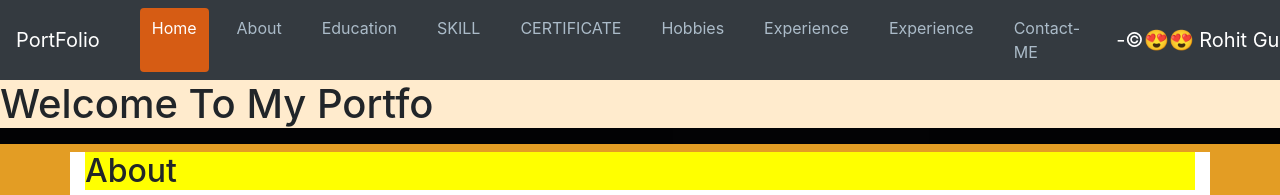
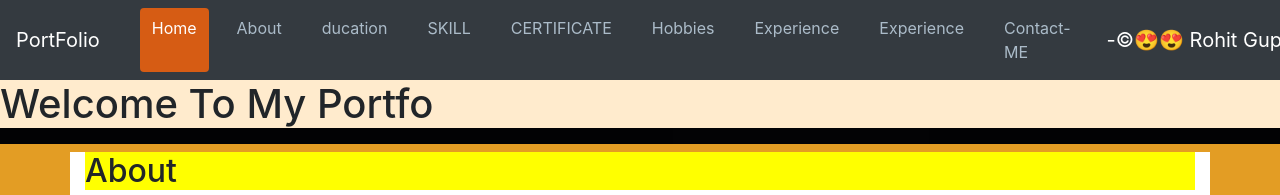
Before and after one commit to rohitdhonicsk/myblog, a plain HTML site: page index.html in a window 1280 px wide. Shown: the top 195 px of the page. Drawn offline with nearby package versions, Linux system fonts and the light colour scheme; some icons are missing.

Commit message:
TestingClick

```diff
--- a/index.html
+++ b/index.html
@@ -53,7 +53,7 @@
                 <li class="nav-item px-1 mx-2">
                     <a class="nav-link" href="#About">About</a>
                 </li>
-                <li class="nav-item px-1 mx-2"><a class="nav-link" href="#Education">Education</a></li>
+                <li class="nav-item px-1 mx-2"><a class="nav-link" href="#Education">ducation</a></li>
                 <li class="nav-item px-1 mx-2"><a class="nav-link" href="#Skill">SKILL</a></li>
                 <li class="nav-item px-1 mx-2"><a class="nav-link" href="#Certificate">CERTIFICATE</a></li>
                 <li class="nav-item px-1 mx-2"><a class="nav-link" href="#Hobbies">Hobbies</a></li>
```
